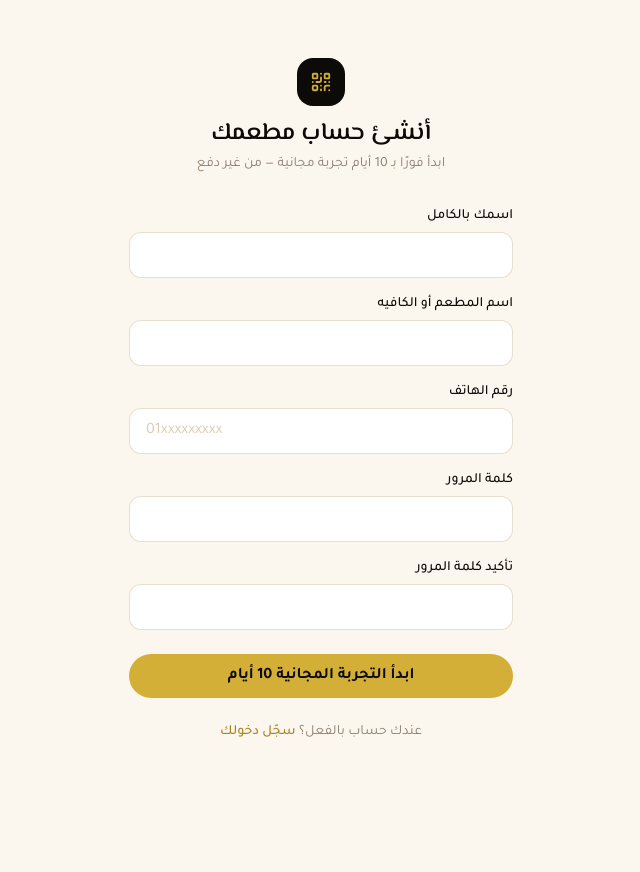
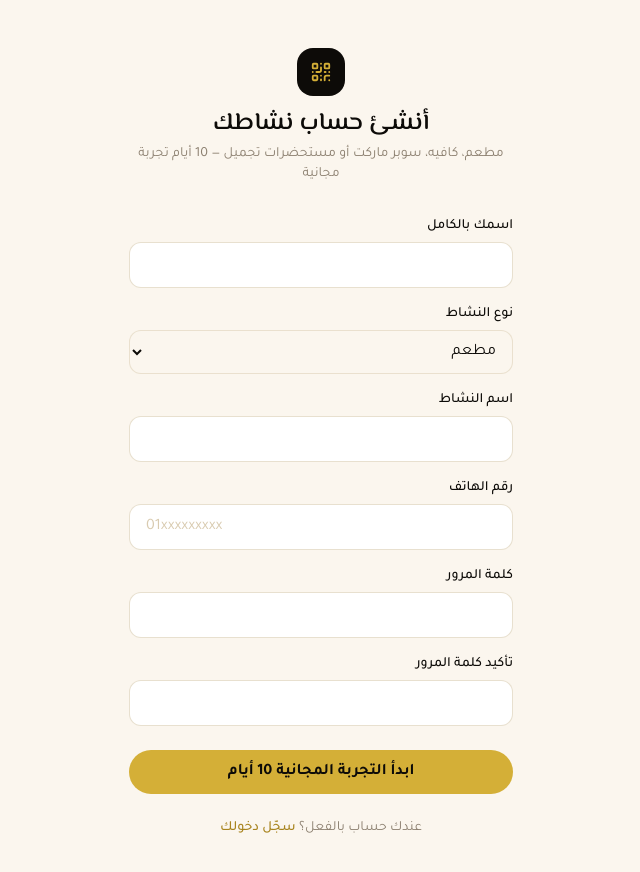
Before and after one commit to 1moalim1all1-cyber/Qr-Code, a React (Vite) app: page /register in a window 1280 px wide. Shown: the top 872 px of the page, without its empty margins (319-959 px from the left). Before the commit the page ends 800 px from the top, so only its background shows below. Built offline with nearby package versions, Linux system fonts and the light colour scheme; no server answers.

Commit message:
Let new customers choose their business type

```diff
--- a/src/pages/auth/RegisterPage.tsx
+++ b/src/pages/auth/RegisterPage.tsx
@@ -17,22 +17,21 @@ export default function RegisterPage() {
     register,
     handleSubmit,
     formState: { errors, isSubmitting },
-  } = useForm<PhoneRegisterForm>({ resolver: zodResolver(phoneRegisterSchema) })
+  } = useForm<PhoneRegisterForm>({ resolver: zodResolver(phoneRegisterSchema), defaultValues: { businessType: 'restaurant' } })
 
   async function onSubmit(values: PhoneRegisterForm) {
     setServerError(null)
     try {
-      const user = await signUpWithPhone(values.phone, values.password, values.fullName, values.restaurantName)
-
+      const user = await signUpWithPhone(values.phone, values.password, values.fullName, values.restaurantName, values.businessType)
       try {
         await createRestaurant(user.uid, values.restaurantName, {
           clientName: values.fullName,
           clientContact: values.phone,
+          businessType: values.businessType,
         })
       } catch (restaurantError) {
         console.error('[RegisterPage] restaurant creation failed:', restaurantError)
       }
-
       navigate('/dashboard')
     } catch (err) {
       setServerError(err instanceof Error ? translateAuthError(err.message) : 'حصل خطأ، حاول تاني')
@@ -43,16 +42,24 @@ export default function RegisterPage() {
     <div className="min-h-screen bg-paper flex items-center justify-center px-6 py-12">
       <div className="w-full max-w-sm">
         <div className="flex flex-col items-center mb-8">
-          <div className="w-12 h-12 rounded-2xl bg-ink flex items-center justify-center mb-3">
-            <QrCode className="text-saffron" size={22} />
-          </div>
-          <h1 className="font-display text-2xl font-semibold">أنشئ حساب مطعمك</h1>
-          <p className="text-stone text-sm mt-1 text-center">ابدأ فورًا بـ 10 أيام تجربة مجانية — من غير دفع</p>
+          <div className="w-12 h-12 rounded-2xl bg-ink flex items-center justify-center mb-3"><QrCode className="text-saffron" size={22} /></div>
+          <h1 className="font-display text-2xl font-semibold">أنشئ حساب نشاطك</h1>
+          <p className="text-stone text-sm mt-1 text-center">مطعم، كافيه، سوبر ماركت أو مستحضرات تجميل — 10 أيام تجربة مجانية</p>
         </div>
 
         <form onSubmit={handleSubmit(onSubmit)} className="flex flex-col gap-4">
           <Input label="اسمك بالكامل" error={errors.fullName?.message} {...register('fullName')} />
-          <Input label="اسم المطعم أو الكافيه" error={errors.restaurantName?.message} {...register('restaurantName')} />
+          <div>
+            <label className="block text-sm font-medium mb-1.5">نوع النشاط</label>
+            <select {...register('businessType')} className="w-full rounded-xl border border-stone-light/50 bg-paper px-3 py-3 outline-none focus:border-saffron">
+              <option value="restaurant">مطعم</option>
+              <option value="cafe">كافيه</option>
+              <option value="supermarket">سوبر ماركت</option>
+              <option value="cosmetics">مستحضرات تجميل</option>
+            </select>
+            {errors.businessType?.message && <p className="text-xs text-sumac mt-1">{errors.businessType.message}</p>}
+          </div>
+          <Input label="اسم النشاط" error={errors.restaurantName?.message} {...register('restaurantName')} />
           <Input label="رقم الهاتف" type="tel" dir="ltr" placeholder="01xxxxxxxxx" autoComplete="tel" error={errors.phone?.message} {...register('phone')} />
           <Input label="كلمة المرور" type="password" autoComplete="new-password" error={errors.password?.message} {...register('password')} />
           <Input label="تأكيد كلمة المرور" type="password" autoComplete="new-password" error={errors.confirmPassword?.message} {...register('confirmPassword')} />
@@ -60,10 +67,7 @@ export default function RegisterPage() {
           <Button type="submit" loading={isSubmitting} className="w-full mt-2">ابدأ التجربة المجانية 10 أيام</Button>
         </form>
 
-        <p className="text-center text-sm text-stone mt-6">
-          عندك حساب بالفعل؟{' '}
-          <Link to="/login" className="text-saffron-dim font-medium hover:underline">سجّل دخولك</Link>
-        </p>
+        <p className="text-center text-sm text-stone mt-6">عندك حساب بالفعل؟ <Link to="/login" className="text-saffron-dim font-medium hover:underline">سجّل دخولك</Link></p>
       </div>
     </div>
   )
```
